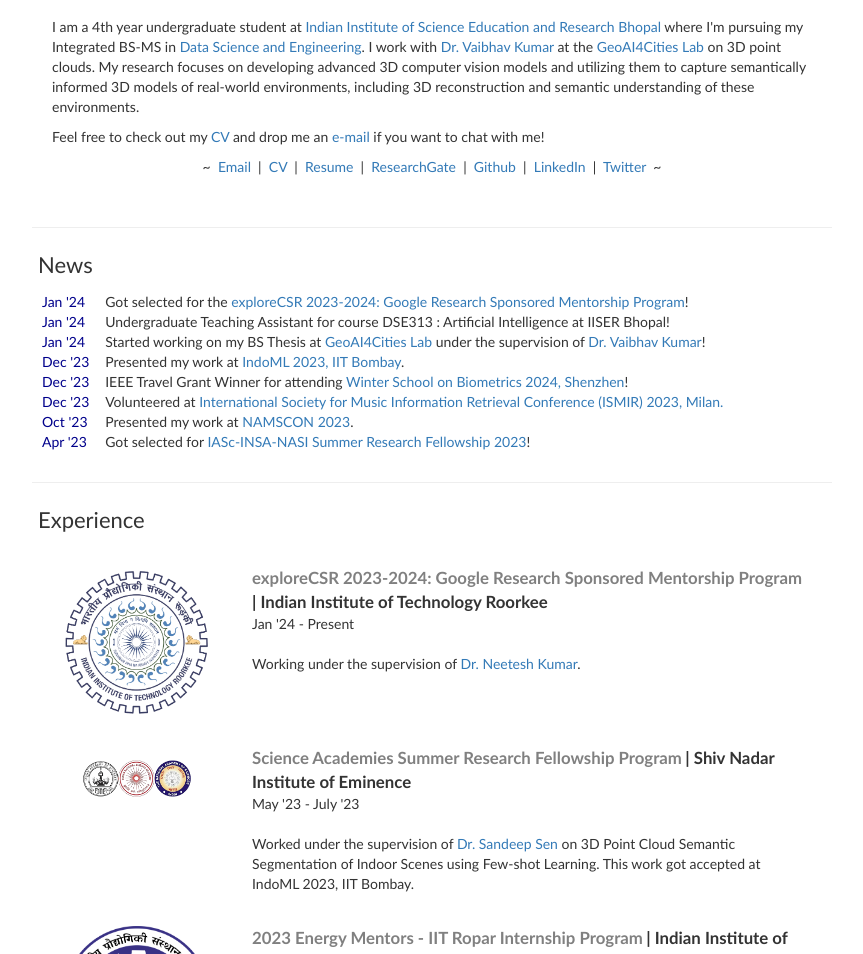
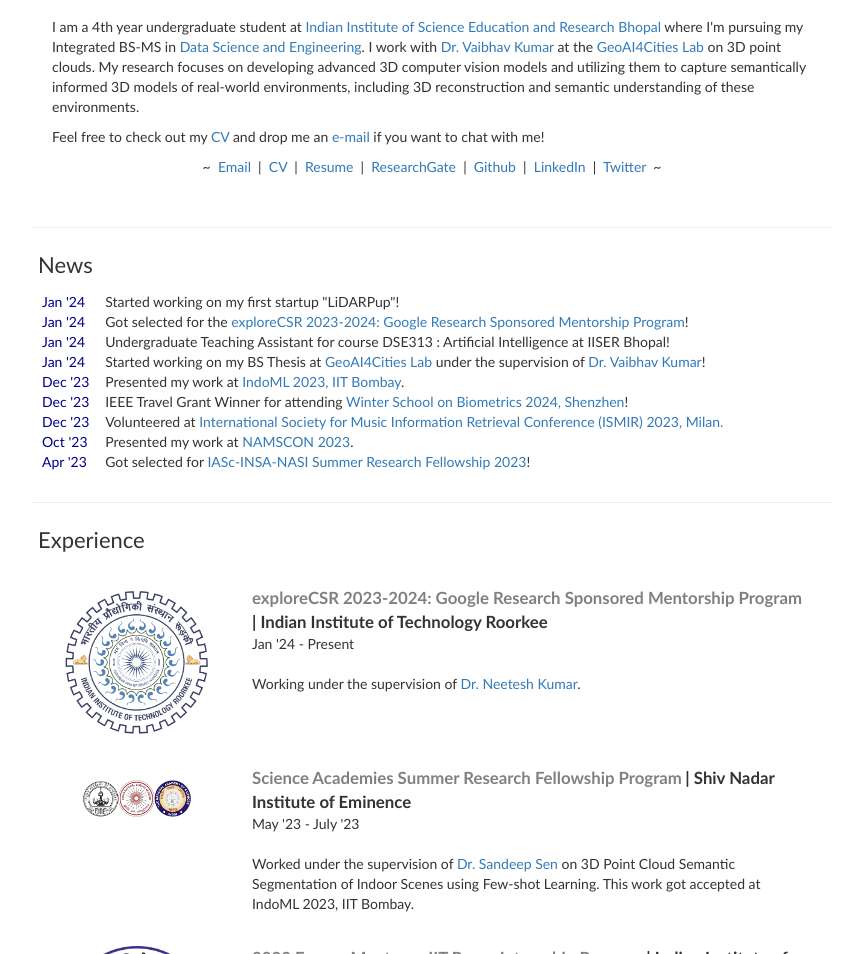
Before and after one commit to mayur20169/mayur20169.github.io, a plain HTML site: page index.html in a window 1280 px wide. Shown: the part 146-1100 px from the top of the page, without its empty margins (208-1071 px from the left). Drawn offline with nearby package versions, Linux system fonts and the light colour scheme.

Commit message:
Update index.html

```diff
--- a/index.html
+++ b/index.html
@@ -130,6 +130,14 @@
                 <!-- <div class="scroll">  -->
 
                 <table border=0 class="bg_colour" style="padding:10px;width:100%;border:0px;border-spacing:0px;border-collapse:separate;margin-right:auto;margin-left:auto;"><tbody>
+                    <tr>
+                        <td>
+                            <p style="color:darkblue; display:inline">Jan '24 &nbsp</p>
+                        </td>
+                        <td>
+                            Started working on my first startup "LiDARPup"!
+                        </td>
+                    </tr>
 
                     <tr>
                         <td>
```
